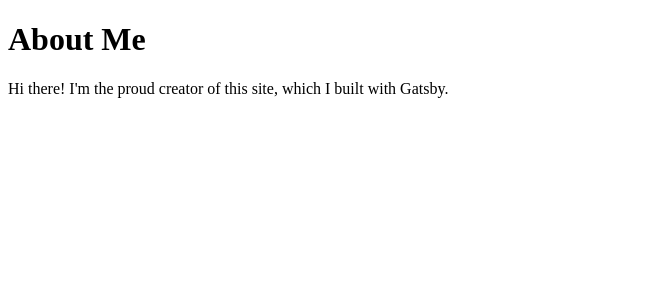
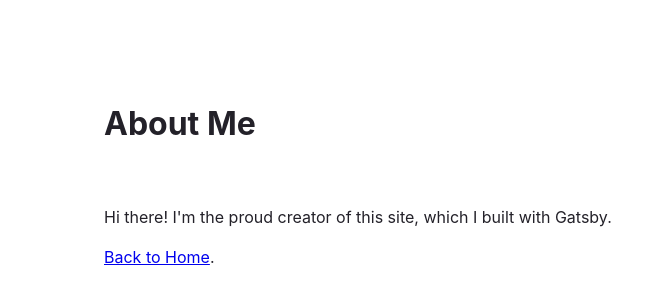
Before and after one commit to angchen0325/my-first-gatsby-site, a Gatsby site: page /about in a window 1280 px wide. Shown: the whole page, without its empty margins (0-666 px from the left). Built offline with nearby package versions, Linux system fonts and the light colour scheme; Gatsby itself is replaced by a stand-in of ours.

Commit message:
modify about.js

```diff
--- a/src/pages/about.js
+++ b/src/pages/about.js
@@ -1,16 +1,42 @@
 import * as React from "react"
+import { Link } from "gatsby"
+
+const pageStyles = {
+    color: "#232129",
+    padding: "96px",
+    fontFamily: "-apple-system, Roboto, sans-serif, serif",
+}
+const headingStyles = {
+marginTop: 0,
+marginBottom: 64,
+maxWidth: 320,
+}
+
+const paragraphStyles = {
+marginBottom: 48,
+}
+
 
 const AboutPage = () => {
     return (
-        <main>
-            <h1>About Me</h1>
-            <p>Hi there! I'm the proud creator of this site, which I built with Gatsby.</p>
+        <main style={pageStyles}>
+            <h1 style={headingStyles}>About Me</h1>
+            <p style={paragraphStyles}>
+                Hi there! I'm the proud creator of this site, which I built with Gatsby.
+                <br />
+                <br />
+                <Link to="/">Back to Home</Link>.
+            </p>
         </main>
     )
 }
 
+export default AboutPage
+
 export const Head = () => (
+    <>
     <title>About Me</title>
+    <meta name="description" content="Your description"/>
+    </>
+
 )
-
-export default AboutPage
```
